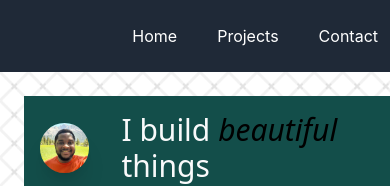
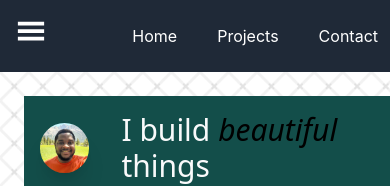
Before and after one commit to OAkinbode/ProfileFrontEnd, a React (Create React App) app: page / in a window 390 px wide. Shown: the top 186 px of the page. Built offline with nearby package versions, Linux system fonts and the light colour scheme.

Commit message:
improvements made on the mobile view

```diff
--- /dev/null
+++ b/src/components/Dropdown.js
@@ -0,0 +1,31 @@
+import React, { useState } from "react";
+import { GiHamburgerMenu } from "react-icons/gi";
+import Leftpane from "./Leftpane";
+
+function Dropdown(props) {
+  const [isOpen, setIsOpen] = useState(false);
+
+  const clickAction = function () {
+    setIsOpen(!isOpen);
+  };
+
+  return (
+    <div className="w-16 relative flex flex-col items-left rounded-lg">
+      <div className="px-4 py-4">
+        {" "}
+        {props.isMobile && (
+          <GiHamburgerMenu size={30} color="white" onClick={clickAction} />
+        )}
+      </div>
+      <div className="w-48 ">
+        {isOpen && (
+          <div className="bg-gray-100 absolute z-10 top-full h-auto">
+            <Leftpane />
+          </div>
+        )}
+      </div>
+    </div>
+  );
+}
+
+export default Dropdown;
--- a/src/components/Leftpane.js
+++ b/src/components/Leftpane.js
@@ -1,5 +1,6 @@
 import React from "react";
 import { Link } from "react-router-dom";
+
 import {
   FaProjectDiagram,
   FaScrewdriver,
--- a/src/components/Navbar.js
+++ b/src/components/Navbar.js
@@ -1,8 +1,14 @@
 import React from "react";
+import Dropdown from "./Dropdown";
 
-function Navbar() {
+function Navbar(props) {
   return (
-    <nav className="bg-gray-800">
+    <nav className="bg-gray-800 flex flex-wrap justify-between">
+      {" "}
+      <div className="flex">
+        <Dropdown isMobile={props.isMobile} />
+      </div>
+      <div className="">
         <ul className="flex flex-wrap justify-end space-x-4 py-4">
           <li>
             <a
@@ -30,6 +36,7 @@ function Navbar() {
             </a>
           </li>
         </ul>
+      </div>
     </nav>
   );
 }
--- a/src/pages/Home.js
+++ b/src/pages/Home.js
@@ -24,7 +24,7 @@ function Home() {
 
   return (
     <div>
-      <Navbar></Navbar>
+      <Navbar isMobile={isMobile}></Navbar>
 
       <div className="flex">
         {!isMobile && <Leftpane />}
```
Lines whose indentation alone changed are shown as unchanged.
